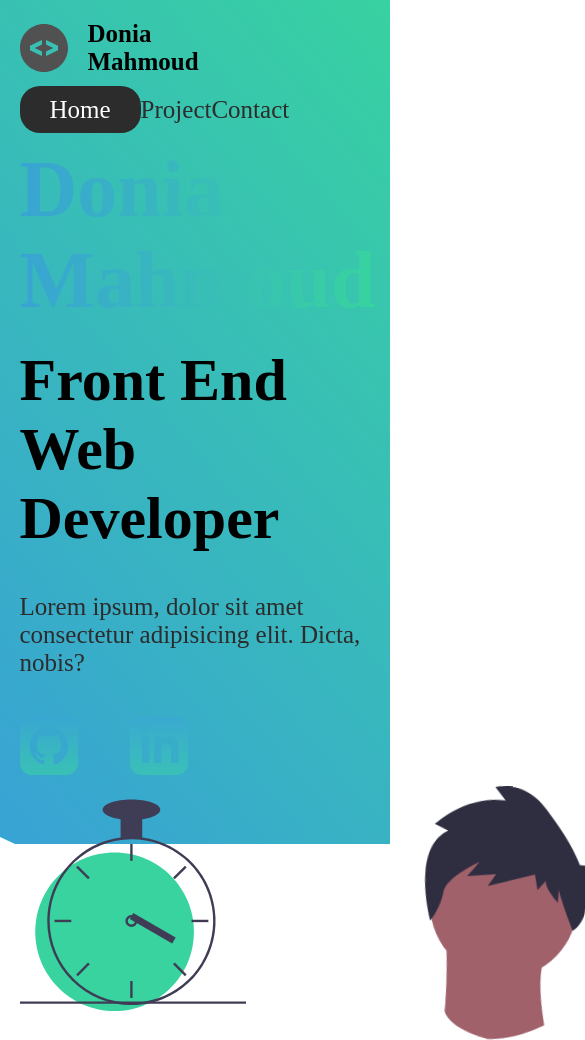
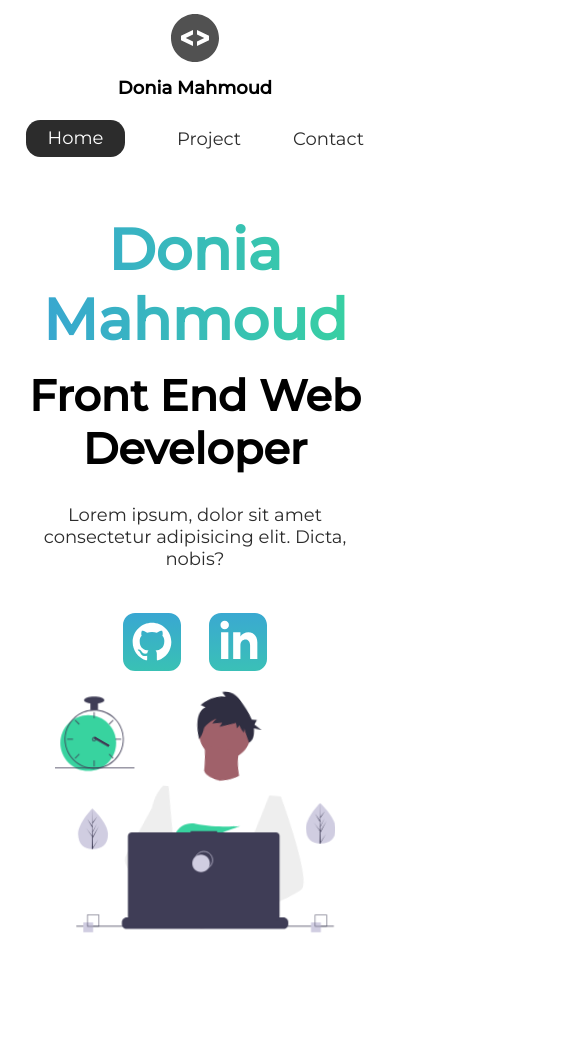
Before and after one commit to DoniaMahmoud/portofolio-website, a plain HTML site: page index.html in a window 390 px wide. Shown: the top 1040 px of the page, 585 px wide, since content can reach past the window. After the commit the page ends 935 px from the top, so only its background shows below. Drawn offline with Linux system fonts and the light colour scheme.

Commit message:
3. Mobile Friendly

```diff
--- a/index.html
+++ b/index.html
@@ -9,6 +9,12 @@
       content="I'm a front end web developer who specializes in HTML/CSS"
     />
     <meta name="robots" content="index,follow" />
+    <link rel="preconnect" href="https://fonts.googleapis.com" />
+    <link rel="preconnect" href="https://fonts.gstatic.com" crossorigin />
+    <link
+      href="https://fonts.googleapis.com/css2?family=Montserrat:wght@400;500&display=swap"
+      rel="stylesheet"
+    />
     <link rel="stylesheet" href="./styles/style.css" />
     <title>Donia Mahmoud | Web Developer</title>
   </head>
--- a/styles/_global.scss
+++ b/styles/_global.scss
@@ -6,6 +6,9 @@
 }
 html {
   font-size: 62.5%;
+}
+body {
+  font-family: "Montserrat", sans-serif;
 }
 
 h1 {
--- a/styles/_intro.scss
+++ b/styles/_intro.scss
@@ -16,7 +16,7 @@ nav {
     }
   }
   ul {
-    @include flex(space-between, center, row);
+    @include flex(space-around, center, row);
     flex: 1 1 40rem;
   }
 }
--- a/styles/style.scss
+++ b/styles/style.scss
@@ -16,3 +16,53 @@ $gray-text: #2c2c2c;
 
 @import "global";
 @import "intro";
+
+@media screen and (max-width: 1332px) {
+  html {
+    font-size: 53%;
+  }
+  .splash {
+    display: none;
+  }
+  svg {
+    width: 80%;
+  }
+  nav {
+    width: 100%;
+  }
+}
+@media screen and (max-width: 754px) {
+  html {
+    font-size: 45%;
+  }
+  svg {
+    height: 60%;
+  }
+  .main-head {
+    width: 100%;
+  }
+  nav {
+    .logo {
+      @include flex(center, center, column);
+      flex: 1 1 20rem;
+      margin-top: 2rem;
+    }
+    ul {
+      flex: 1 1 60rem;
+      margin: 2rem 0rem;
+    }
+  }
+  .intro-text {
+    margin-top: 5rem;
+    text-align: center;
+  }
+  .intro-images {
+    text-align: center;
+  }
+  .intro-social {
+    @include flex(center, center, row);
+    a {
+      margin: 2rem;
+    }
+  }
+}
```
Also changed, not shown: styles/style.css, 1 other file.
